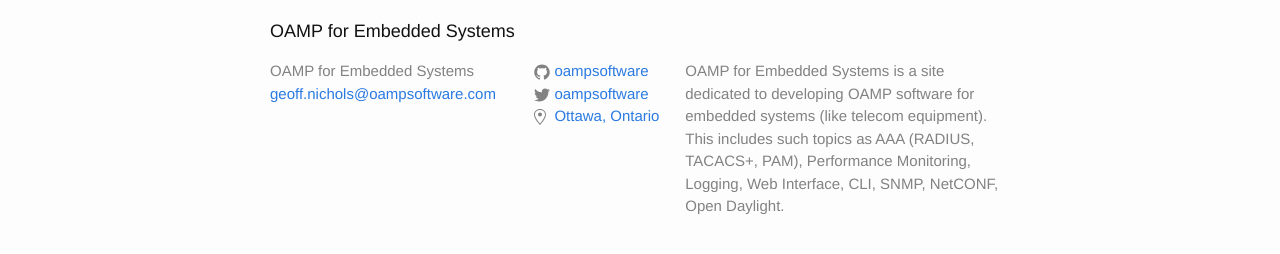
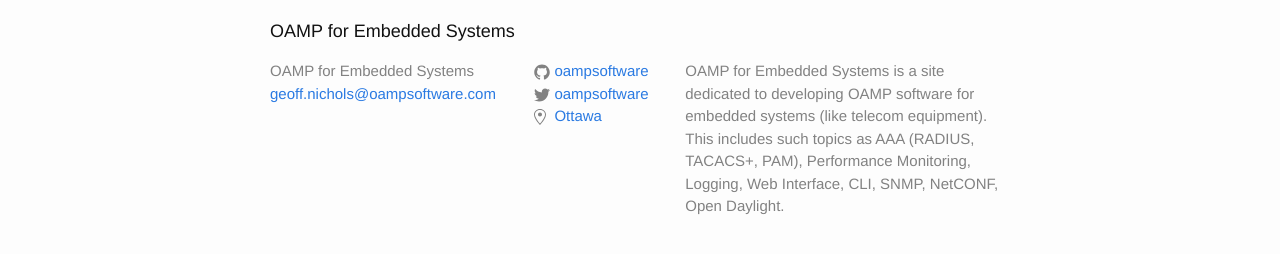
Before and after one commit to oampsoftware/blog, a Jekyll site: the page built from docs/index.html, in a window 1280 px wide. Shown: the part 309-563 px from the top of the page. Built offline with Jekyll 4.4.1, drawn with Linux system fonts in a browser that asks for light colours.

Commit message:
Update _config.yml

```diff
--- a/docs/_config.yml
+++ b/docs/_config.yml
@@ -10,7 +10,7 @@ baseurl: "/blog" # the subpath of your site, e.g. /blog/
 url: "http://oampsoftware.github.io" # the base hostname & protocol for your site
 twitter_username: oampsoftware
 github_username:  oampsoftware
-location: 'Ottawa, Ontario'
+location: Ottawa
 
 # Build settings
 markdown: kramdown
```
